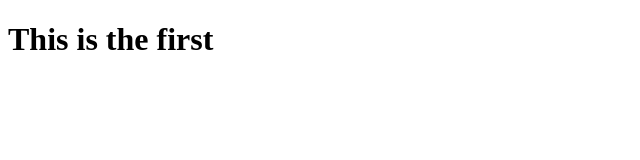
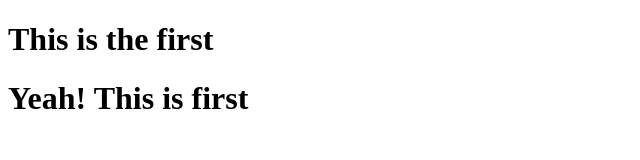
Before and after one commit to Hardik11794/ProjectX, a plain HTML site: page ProjectX.html in a window 1280 px wide. Shown: the whole page, without its empty margins (0-640 px from the left). Drawn offline with Linux system fonts and the light colour scheme.

Commit message:
Practice

```diff
--- a/ProjectX.html
+++ b/ProjectX.html
@@ -9,6 +9,7 @@
 
 <body>
     <h1>This is the first</h1>
+    <h1>Yeah! This is first</h1>
 
 </body>
 
```
